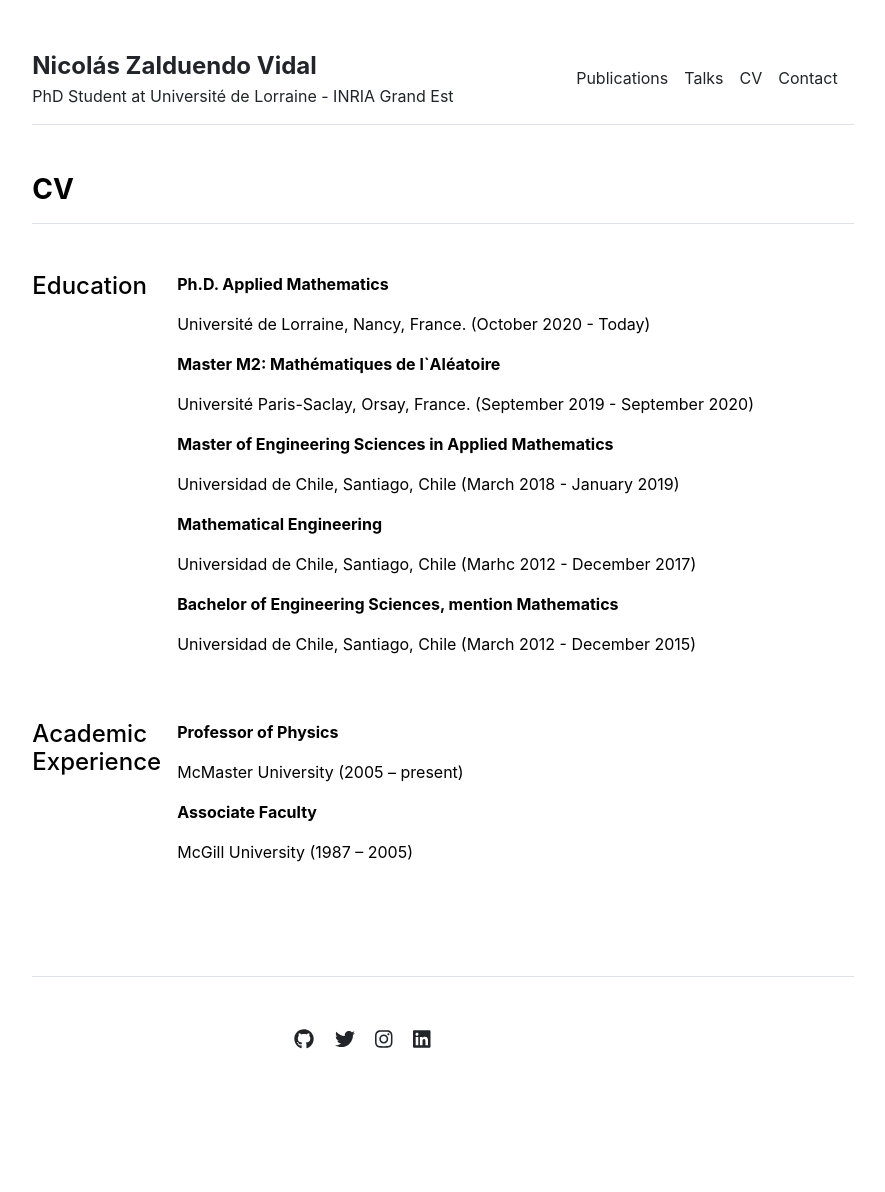
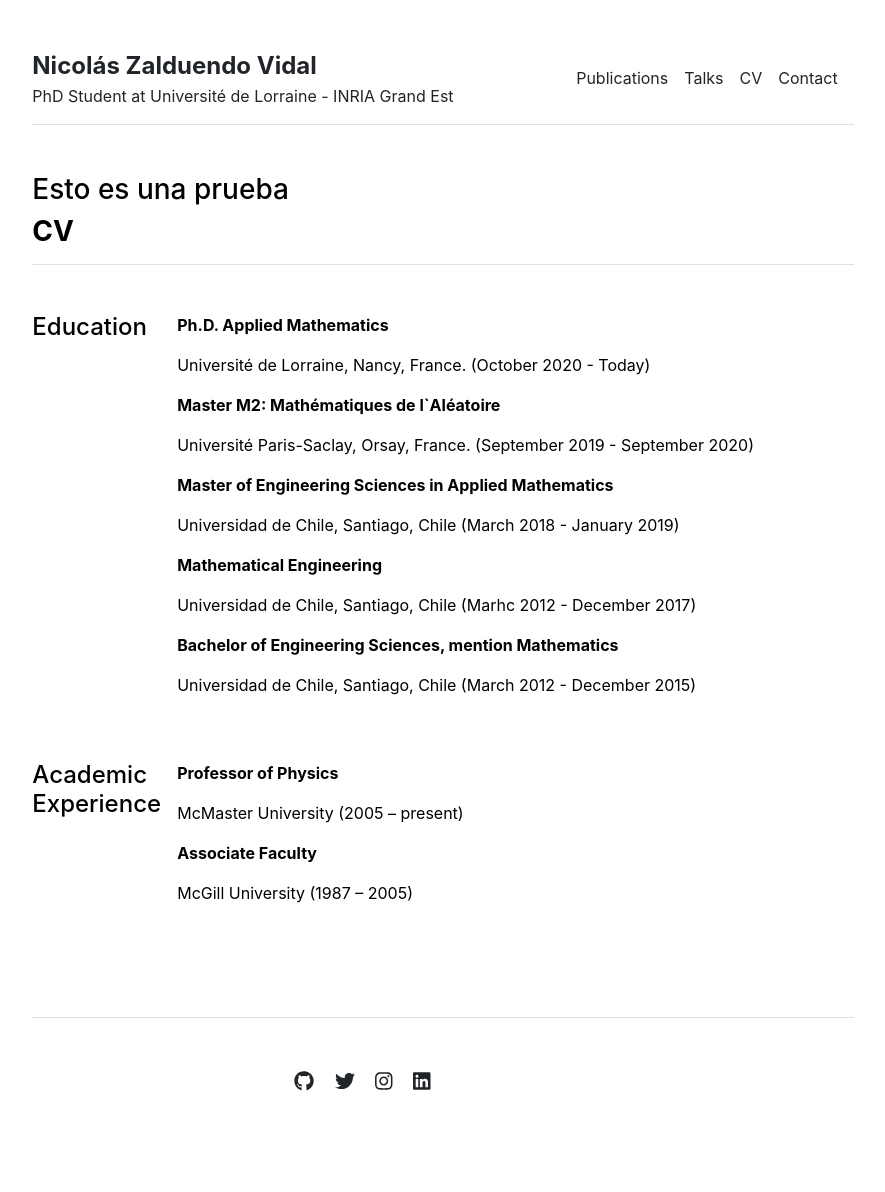
Before and after one commit to nzalduendo/nzalduendo.github.io, a Jekyll site: the page built from cv.md, in a window 1280 px wide. Shown: the whole page, without its empty margins (197-1082 px from the left). Built offline with Jekyll 4.4.1, drawn with Linux system fonts in a browser that asks for light colours; before the commit the page ends 1151 px from its top, so only the background shows below that.

Commit message:
Update cv.html

```diff
--- a/_layouts/cv.html
+++ b/_layouts/cv.html
@@ -6,6 +6,7 @@ layout: default
 
 <div class="row g-5 mb-5">
   <div>
+    <h3> Esto es una prueba</h3>
     <h3 class="fw-bold border-bottom pb-3 mb-5">CV</h3>
     <div class="row g-5 mb-5">
       <div class="col-md-2">
```
